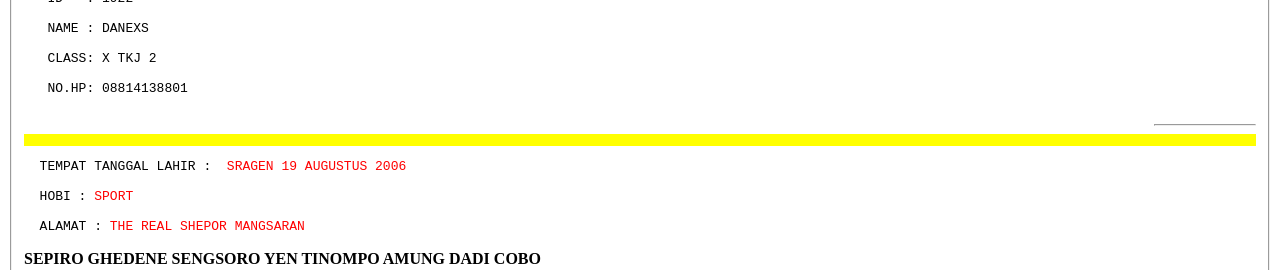
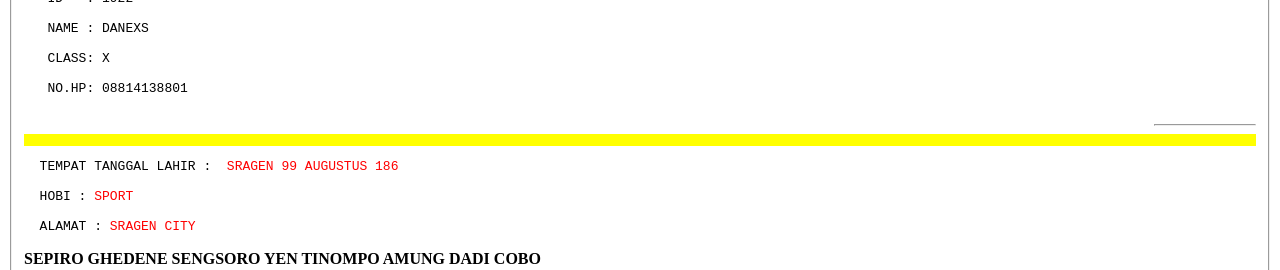
Before and after one commit to Danexs19/idd.com, a plain HTML site: page index.html in a window 1280 px wide. Shown: the part 530-800 px from the top of the page. Drawn offline with Linux system fonts and the light colour scheme.

Commit message:
index.html
Signed-off-by: Danexs19 <110710479+Danexs19@users.noreply.github.com>

```diff
--- a/index.html
+++ b/index.html
@@ -1,6 +1,6 @@
 <html>
 <head>
-  <title>profile.masterz</title>
+  <title>Hai</title>
 </head>
 <body>
   <fieldset class="v" />
@@ -9,14 +9,14 @@
 <PRE>
    ID   : 1922 <br>
    NAME : DANEXS <br>
-   CLASS: X TKJ 2 <br>
+   CLASS: X <br>
    NO.HP: 08814138801
   </PRE>
   <hr width="100" align="right">
   <hr SIZE="12PX" COLOR="yellow"="center"><PRE>
-  TEMPAT TANGGAL LAHIR :<FONT COLOR="red">  SRAGEN 19 AUGUSTUS 2006</FONT><br>
+  TEMPAT TANGGAL LAHIR :<FONT COLOR="red">  SRAGEN 99 AUGUSTUS 186</FONT><br>
   HOBI :<FONT COLOR="red"> SPORT</FONT> <BR>
-  ALAMAT :<FONT COLOR="red"> THE REAL SHEPOR MANGSARAN</FONT> </PRE>
+  ALAMAT :<FONT COLOR="red"> SRAGEN CITY</FONT> </PRE>
     <p>
       <b>SEPIRO GHEDENE SENGSORO YEN TINOMPO AMUNG DADI COBO</b>
     </p>
```
